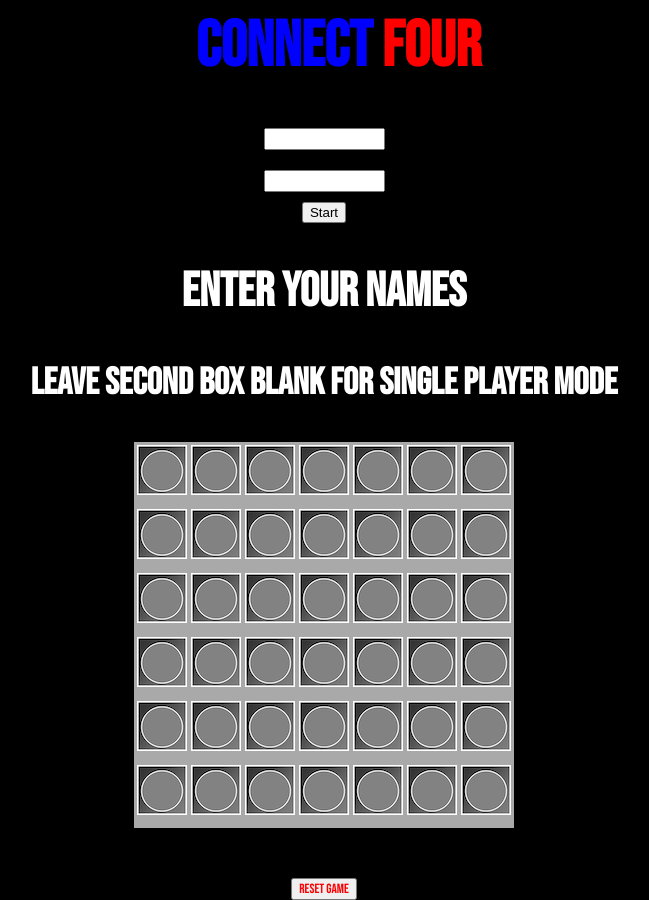
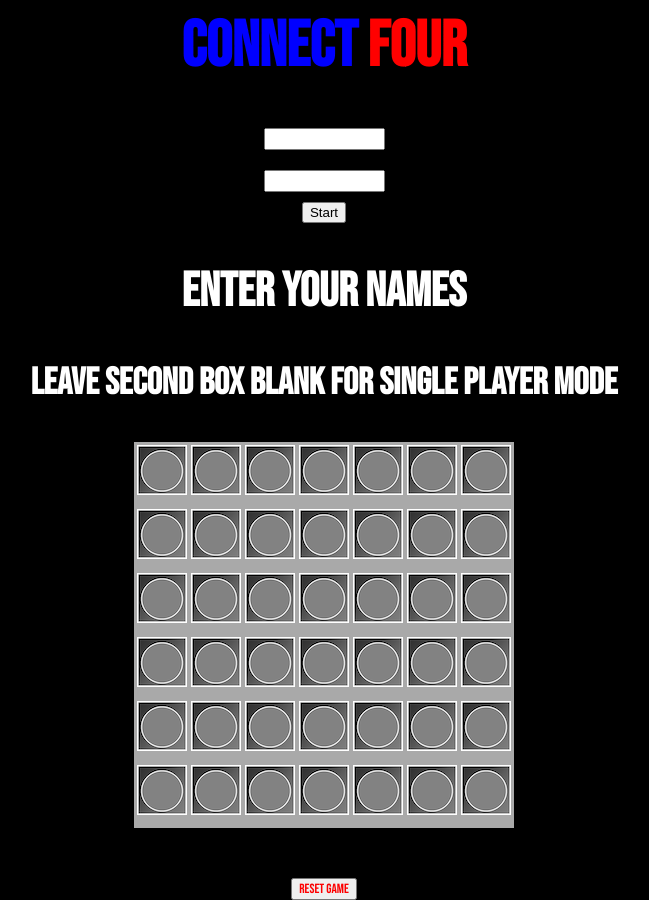
Before and after one commit to vinnyzef/connectFour_FS_Academy, a plain HTML site: page index.html in a window 1280 px wide. Shown: the whole page, without its empty margins (324-973 px from the left). Drawn offline with Linux system fonts and the light colour scheme.

Commit message:
real final

```diff
--- a/style.css
+++ b/style.css
@@ -1,6 +1,11 @@
 html{
     height: 100%;
 
+}
+#title1{
+    display: flex;
+    align-content: center;
+    justify-content: center;
 }
 body{
     font-size: xx-large;
```
